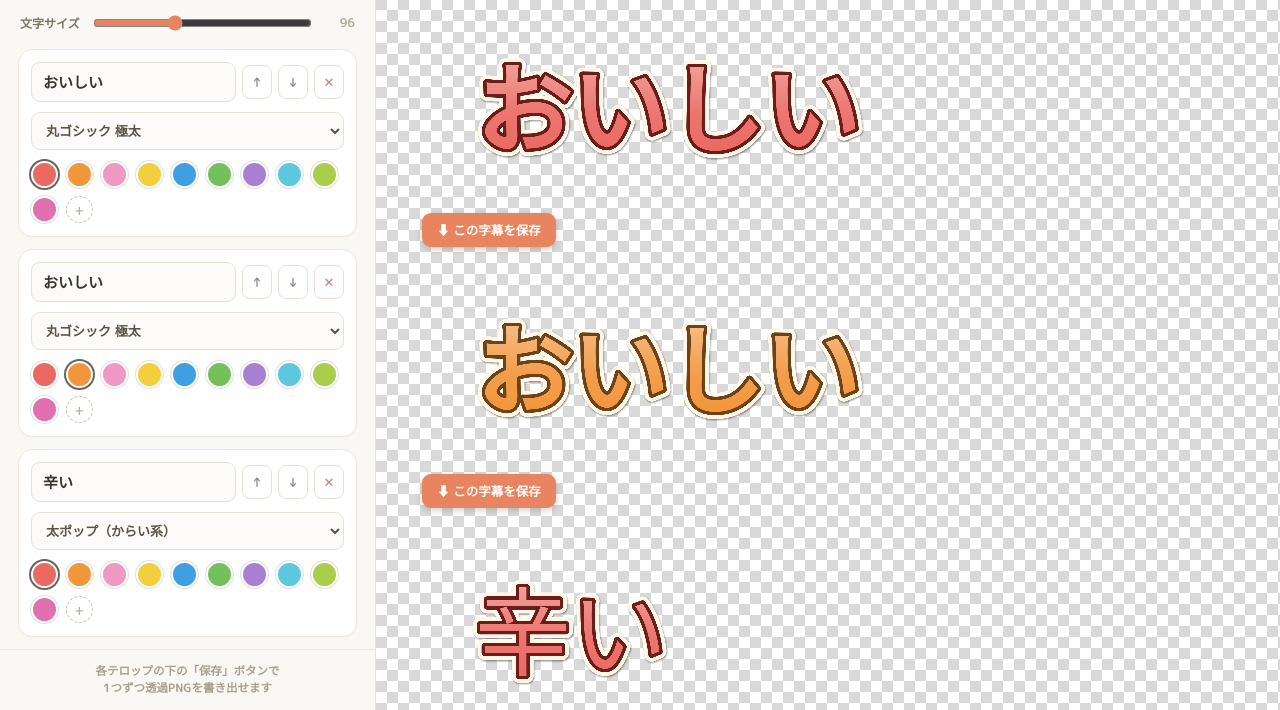
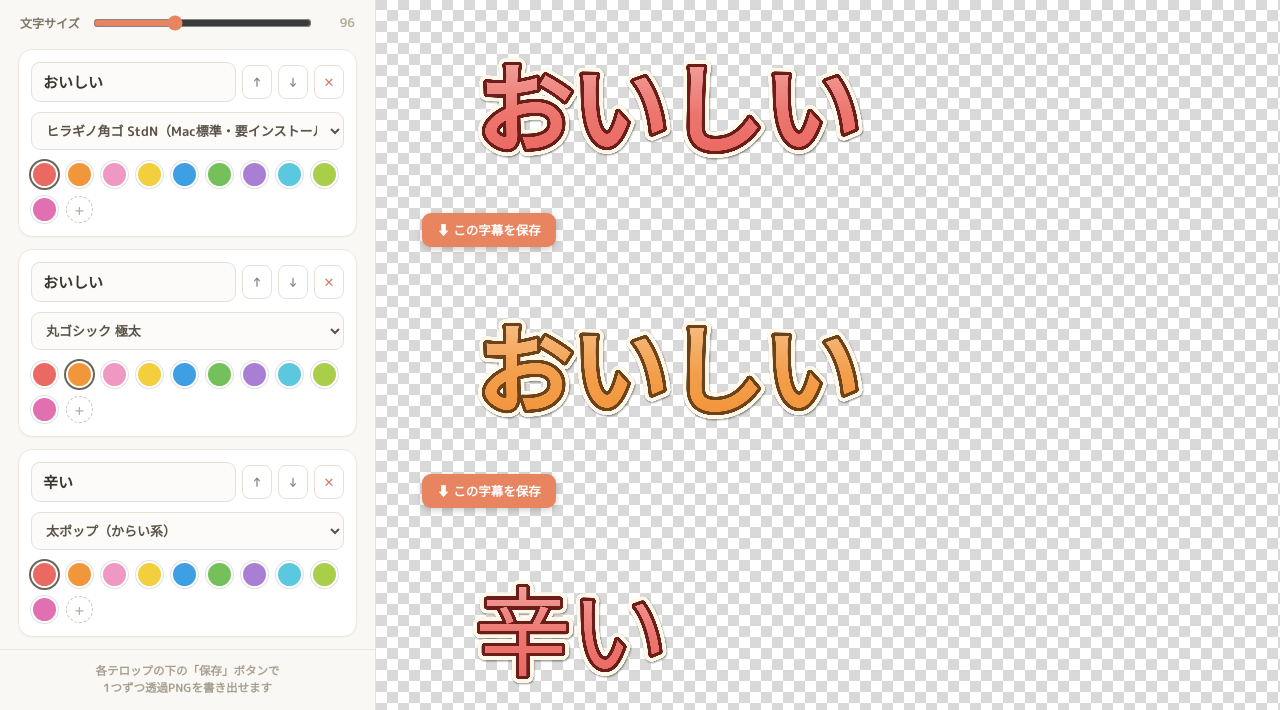
Before and after one commit to kiku0409/telop-maker, a plain HTML site: page index.html in a window 1280 px wide. Shown: the part 90-800 px from the top of the page. Drawn offline with Linux system fonts and the light colour scheme; a web font is replaced by a local one.

Commit message:
1行目デフォルトフォントをヒラギノ角ゴStdNに変更

```diff
--- a/index.html
+++ b/index.html
@@ -133,7 +133,7 @@
     globalSize: 96,
     previewBg: 'checker',
     lines: [
-      {id:'1', text:'おいしい', font:'mplus',     color:'#ea6a63'},
+      {id:'1', text:'おいしい', font:'hiragino',  color:'#ea6a63'},
       {id:'2', text:'おいしい', font:'mplus',     color:'#f2963c'},
       {id:'3', text:'辛い',     font:'reggae',    color:'#ea6a63'},
       {id:'4', text:'ふつう',   font:'rocknroll', color:'#3f9fe3'}
```
